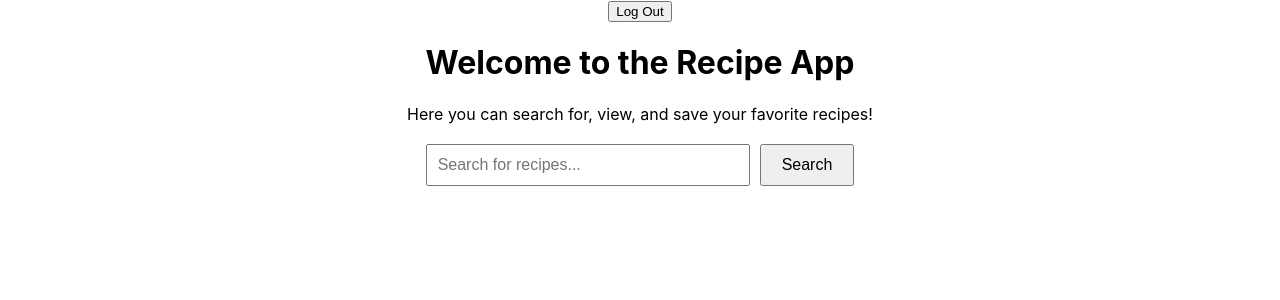
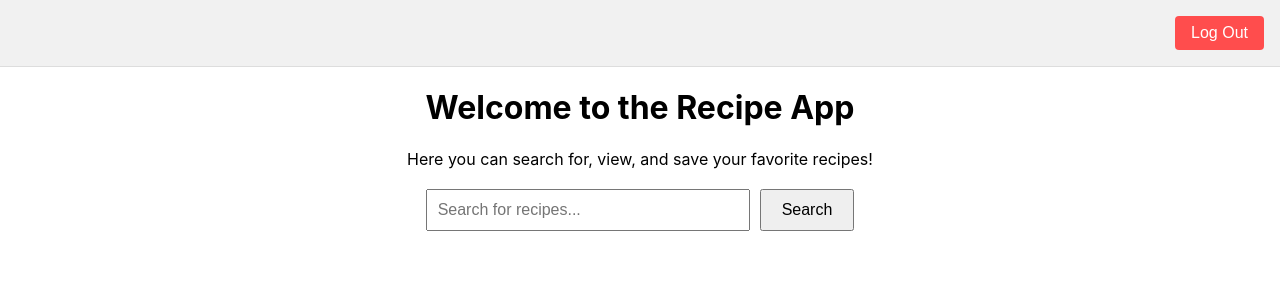
Before and after one commit to TamerTimraz/Recipe_Finder, a React (Create React App) app in the folder recipe-app/: page /home in a window 1280 px wide. Shown: the top 300 px of the page. Built offline with nearby package versions, Linux system fonts and the light colour scheme.

Commit message:
Styled logout button

```diff
--- a/recipe-app/src/styles.css
+++ b/recipe-app/src/styles.css
@@ -42,3 +42,25 @@
     margin-left: auto;
     margin-right: auto;
 }
+
+.header {
+    display: flex;
+    justify-content: flex-end;
+    padding: 16px;
+    background-color: #f1f1f1;
+    border-bottom: 1px solid #ddd;
+}
+
+.logout-btn {
+    background-color: #ff4d4d;
+    color: white;
+    border: none;
+    padding: 8px 16px;
+    border-radius: 4px;
+    cursor: pointer;
+    font-size: 16px;
+}
+
+.logout-btn:hover {
+    background-color: #ff3333;
+}
```
